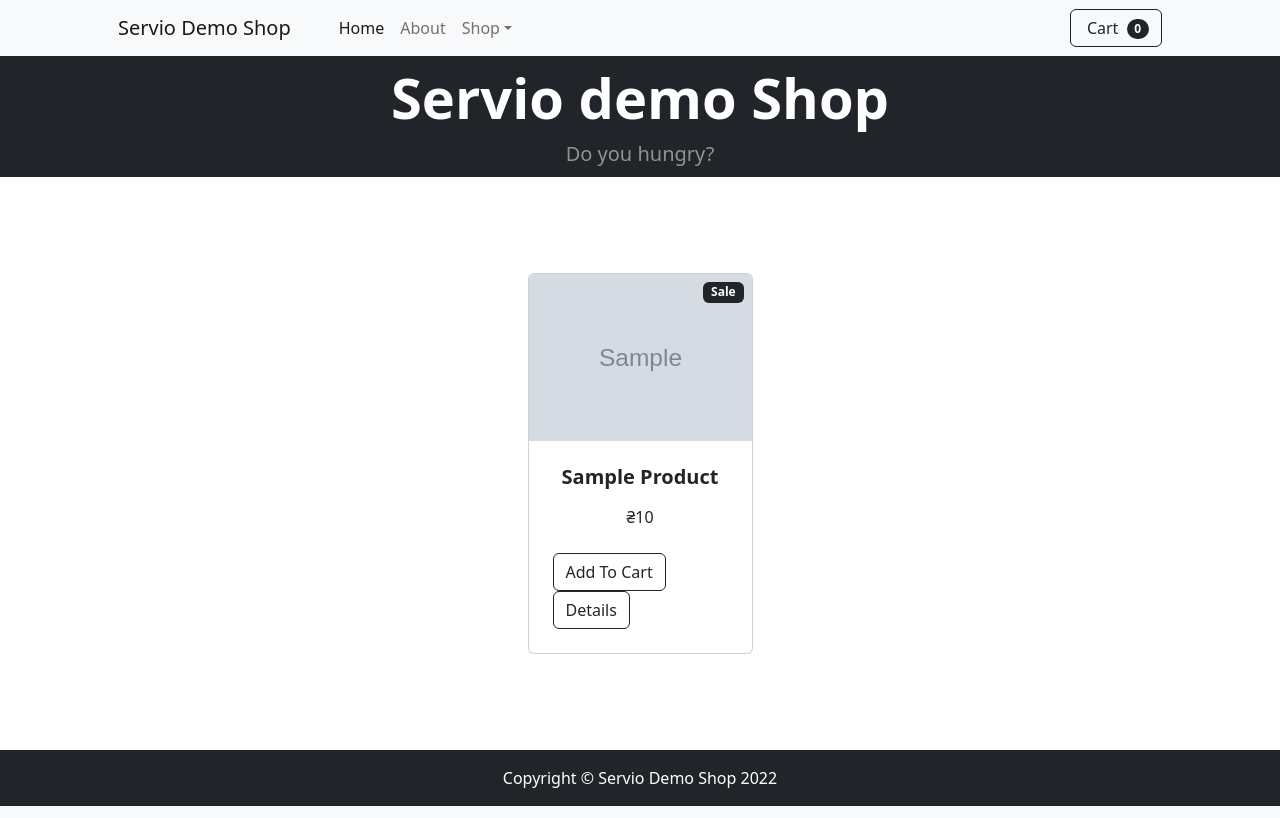
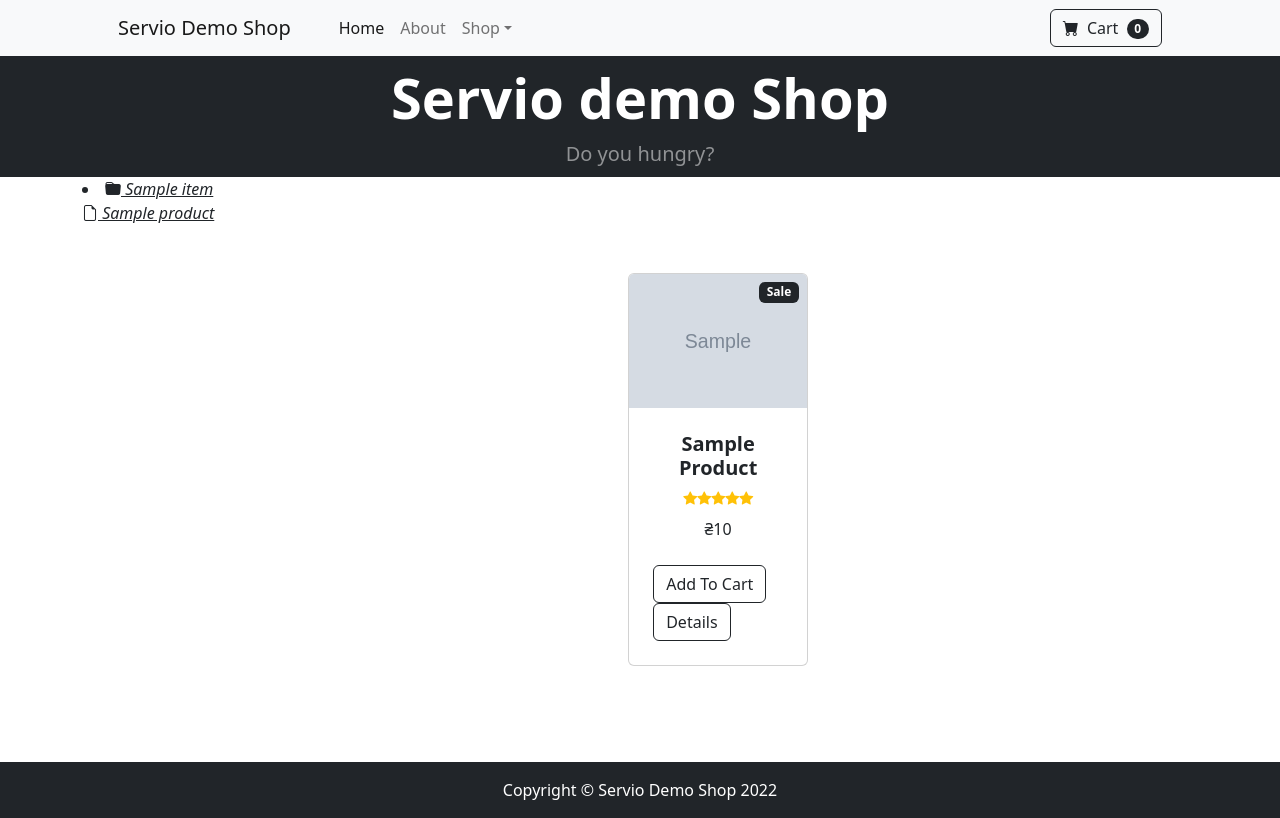
Before and after one commit to i5ilya/DjangoProject, a Django app: template demoshop/templates/home.html in a window 1280 px wide. Run offline with Django 4.2, Linux system fonts and the light colour scheme; the template is opened without the code that fills it: most values are stand-ins (such as "Sample title", 1, 10 or a date in 2020); grey boxes marked "Sample" are stand-in pictures; some libraries are stand-ins or nearby versions.

Commit message:
add menu vs folders, items and links

```diff
--- a/demoshop/static/main.css
+++ b/demoshop/static/main.css
@@ -1,4 +1,3 @@
 ul {
-    list-style-position: inside;
-    padding-left: 0;
+    padding-left: 0.5em;
   }
--- a/demoshop/templates/base.html
+++ b/demoshop/templates/base.html
@@ -15,7 +15,7 @@
           integrity="sha384-gH2yIJqKdNHPEq0n4Mqa/HGKIhSkIHeL5AyhkYV8i59U5AR6csBvApHHNl/vI1Bx"
           crossorigin="anonymous"/>
     <script src="https://cdn.jsdelivr.net/npm/bootstrap@5.2.0/dist/js/bootstrap.bundle.min.js" integrity="sha384-A3rJD856KowSb7dwlZdYEkO39Gagi7vIsF0jrRAoQmDKKtQBHUuLZ9AsSv4jD4Xa" crossorigin="anonymous"></script>
-
+    <link rel="stylesheet" href="https://cdn.jsdelivr.net/npm/bootstrap-icons@1.9.1/font/bootstrap-icons.css"/>
     <link rel="stylesheet" href="{% static 'main.css' %}" type="text/css"/>
   </head>
   <body class="d-flex flex-column min-vh-100">
--- a/demoshop/templates/home.html
+++ b/demoshop/templates/home.html
@@ -3,6 +3,37 @@
 
 {% block content %}
 
+<div class="container">
+  <div class="row justify-content-md-center">
+    <div class="col-auto">
+      {% for item, info in folders %}
+    {% if info.open %}
+        <ul><li>
+    {% else %}
+        </li><li>
+    {% endif %}
+    <a href="{{ item.get_absolute_url }}" class="link-dark">
+    <i class="bi bi-folder-fill">
+    {{ item }} </i><br/>
+  </a>
+    {% for product in products %}
+      {% if product.folder_id == item.id %}
+
+      <a href="{{ product.get_absolute_url }}" class="link-dark">
+      <i class="bi bi-file-earmark">
+      {{ product.name }} </i><br/>
+    </a>
+
+      {% endif %}
+
+      {% endfor %}
+
+    {% for close in info.close %}
+        </li></ul>
+    {% endfor %}
+{% endfor %}
+    </div>
+    <div class="col">
       <section class="py-5">
         <div class="container px-4 px-lg-5 mt-5">
           <div class="row gx-4 gx-lg-5 row-cols-2 row-cols-md-3 row-cols-xl-4 justify-content-center">
@@ -49,6 +80,13 @@
           </div>
         </div>
       </section>
+    </div>
+  </div>
+</div>
+
+
+
+
 
 
 {% endblock content %}
```
Lines whose indentation alone changed are shown as unchanged.
